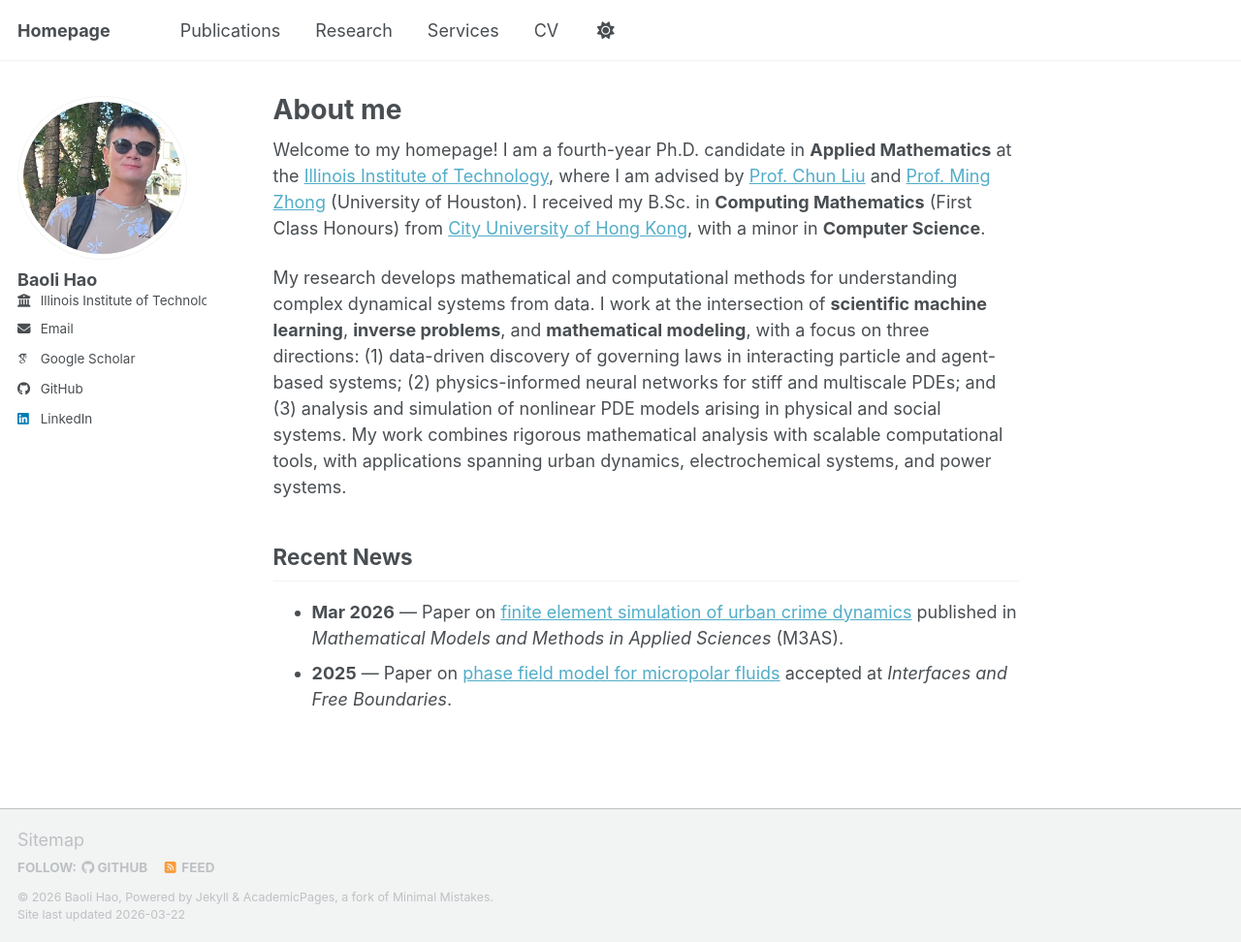
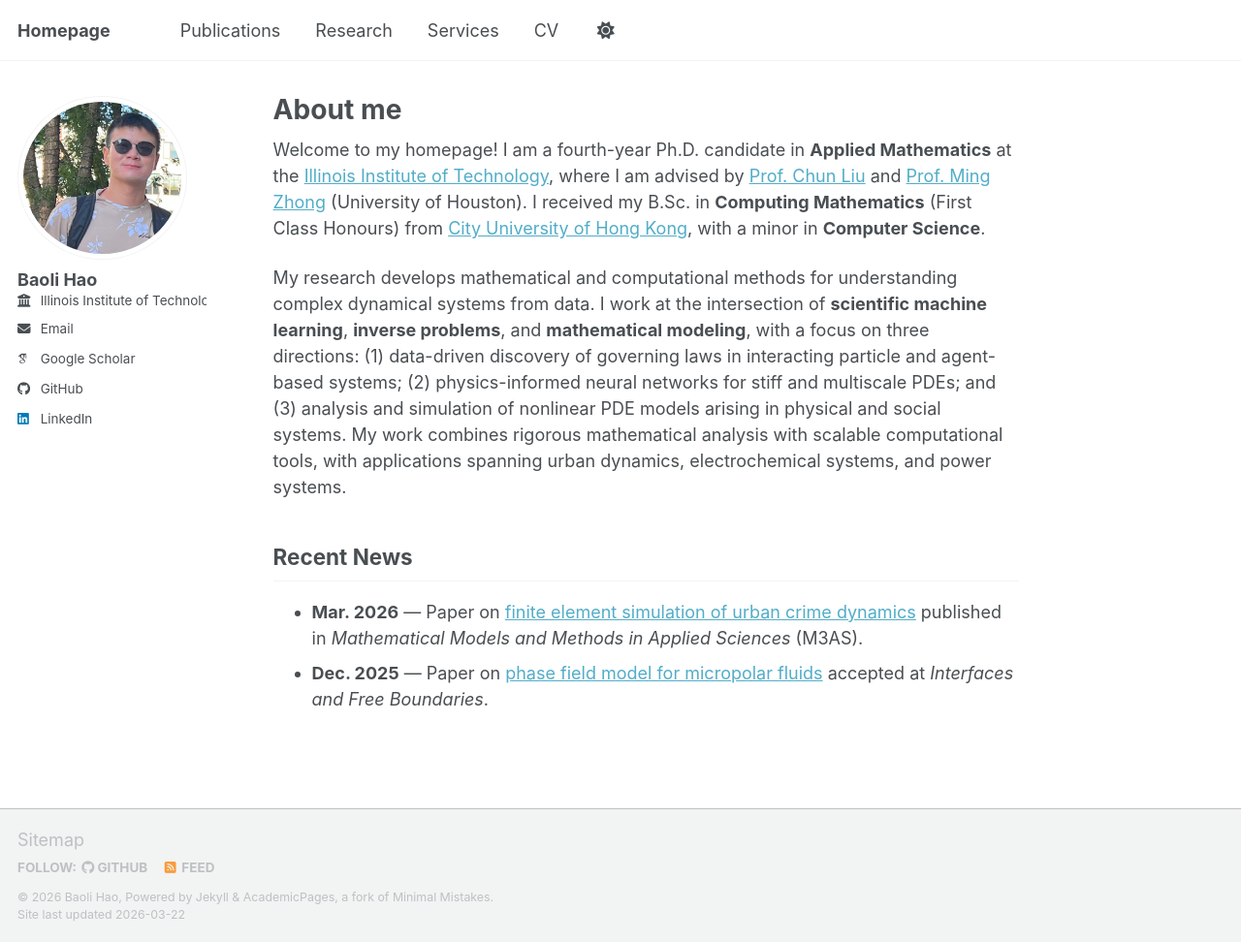
Before and after one commit to baolihao/baolihao.github.io, a Jekyll site: the page built from _pages/about.md, in a window 1280 px wide and 972 px high. Shown: the whole window at 97% size. Built offline with Jekyll 4.4.1, drawn with Linux system fonts in a browser that asks for light colours; some web fonts are replaced; a script bundle is joined from its source files by our own code; library files that are not in the unit come from our copies.

Commit message:
Update about.md

```diff
--- a/_pages/about.md
+++ b/_pages/about.md
@@ -14,5 +14,5 @@ My research develops mathematical and computational methods for understanding co
 
 ## Recent News
 
-- **Mar 2026** — Paper on [finite element simulation of urban crime dynamics](https://www.worldscientific.com/doi/abs/10.1142/S0218202526500193) published in *Mathematical Models and Methods in Applied Sciences* (M3AS).
-- **2025** — Paper on [phase field model for micropolar fluids](https://arxiv.org/abs/2504.21258) accepted at *Interfaces and Free Boundaries*.
+- **Mar. 2026** — Paper on [finite element simulation of urban crime dynamics](https://www.worldscientific.com/doi/abs/10.1142/S0218202526500193) published in *Mathematical Models and Methods in Applied Sciences* (M3AS).
+- **Dec. 2025** — Paper on [phase field model for micropolar fluids](https://arxiv.org/abs/2504.21258) accepted at *Interfaces and Free Boundaries*.
```
